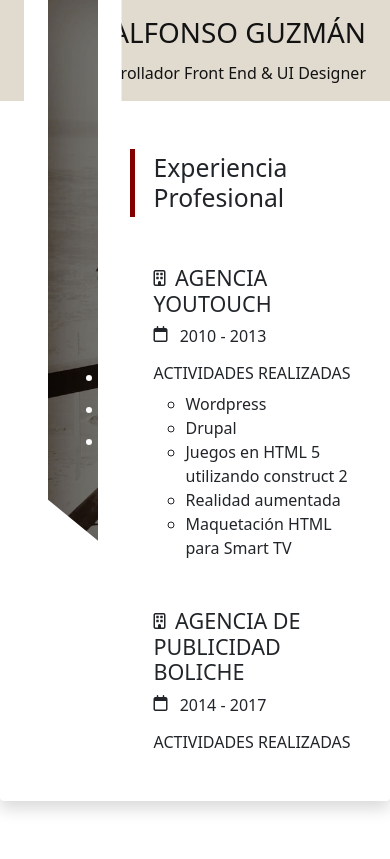
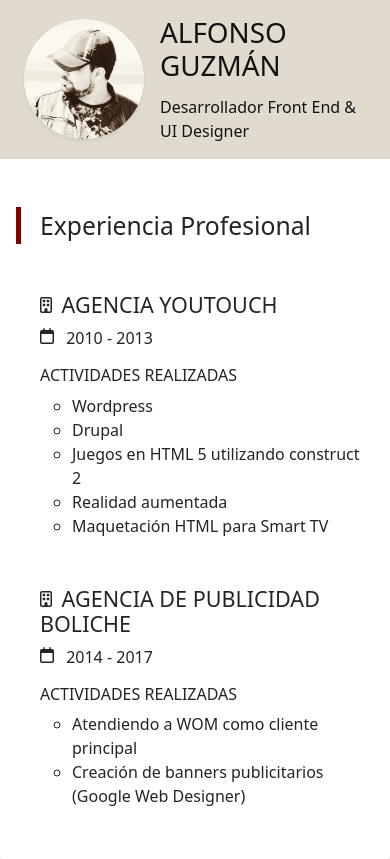
Before and after one commit to caricolours/andrewzael.github.io, a plain HTML site: page index.html in a window 390 px wide. Drawn offline with nearby package versions, Linux system fonts and the light colour scheme.

Commit message:
Se ajusta versión mobile

```diff
--- a/assets/css/style.css
+++ b/assets/css/style.css
@@ -44,7 +44,7 @@ header .img{
     top: 0;
     left: 0;
     clip-path: polygon( 0% 0%, 100% 0%, 100% 100%, 0% calc(100% - 5em));
-    border-width: 0 1.5rem 0;
+    border-width: 0 .8rem 0;
     border-color: var(--white);
     border-style: solid;
 }
--- a/index.html
+++ b/index.html
@@ -13,16 +13,19 @@
 
     <main class="container mx-auto p-0 shadow rounded">
 
-        <header class="bg-custom-primary text-end py-3 text-color position-sticky">
-            <h1 class="fw-light text-uppercase border-dark d-inline-block pb-1 px-4 col-12">
-                Alfonso Guzmán
-            </h1>
-            <span class="fw-medium d-block px-4">
-                Desarrollador Front End & UI Designer
-            </span>
-            <div role="img" class="img col-3 ms-4 position-absolute overflow-hidden">
-                <div class="text-start position-absolute p-4 m-0 list-unstyled w-100 text-white text-nowrap">
-                    <ul>
+        <header class="bg-custom-primary py-3 text-color position-sticky">
+            <div class="d-flex align-items-center mx-0 px-4">
+                <div class="pe-3">
+                    <img src="assets/img/perfil-mobile.jpg" alt="Alfonso Guzmán" class="rounded-circle d-lg-none shadow-sm" width="120" />
+                </div>
+                <div class="col text-lg-end">
+                    <h1 class="fw-light text-uppercase border-dark d-inline-block pb-1 col-12">Alfonso Guzmán</h1>
+                    <span class="fw-medium d-block">Desarrollador Front End & UI Designer</span>
+                </div>
+            </div>
+            <div role="img" class="img col-3 ms-4 position-absolute overflow-hidden d-none d-lg-block">
+                <div class="text-start position-absolute py-4 px-3 m-0 list-unstyled w-100 text-white text-nowrap">
+                    <ul class="list-unstyled p-0">
                         <li class="mb-2">
                             <i class="fa-brands fa-linkedin me-2"></i>
                             <a href="https://www.linkedin.com/in/alfonso-guzm%C3%A1n-638950148/" target="_blank" class="text-white">Linkedin</a>
@@ -40,8 +43,8 @@
             </div>
         </header>
 
-        <div class="row mx-0 ps-4 pe-2 py-5">
-            <div id="contenido" class="col-9 offset-3 overflow-auto px-3">
+        <div class="row mx-0 ps-lg-4 pe-2 py-5">
+            <div id="contenido" class="col-12 col-lg-9 offset-lg-3 overflow-auto px-3">
 
                 <section class="pb-4 mb-4" title="Experiencia Profesional">
                     <h2 class="fw-normal mb-1 title ps-4 py-1 position-sticky bg-white">Experiencia Profesional</h2>
@@ -199,7 +202,7 @@
                     <p class="ps-4 w-75 mb-4">
                         Lorem ipsum dolor sit amet consectetur adipisicing elit. Fugiat nisi incidunt, mollitia sit neque fugit deleniti nulla veniam eius quod.
                     </p>
-                    <div class="row ps-4 g-4">
+                    <div class="row ps-lg-4 g-4">
 
                         <!-- CARD -->
                         <div class="col-12 col-sm-6 col-md-4">
```
Also changed, not shown: assets/img/perfil-mobile.jpg (added).
